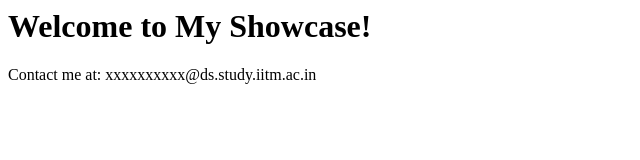
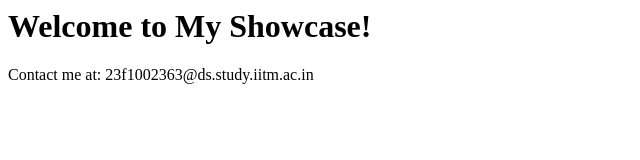
Before and after one commit to bsc-iitm/TDS_W2_git, a plain HTML site: page index.html in a window 1280 px wide. Shown: the full height of the page, 0-640 px from the left. Drawn offline with Linux system fonts and the light colour scheme.

Commit message:
Update index.html

```diff
--- a/index.html
+++ b/index.html
@@ -4,6 +4,6 @@
 </head>
 <body>
   <h1>Welcome to My Showcase!</h1>
-  <p>Contact me at: <!--email_off-->xxxxxxxxxx@ds.study.iitm.ac.in<!--/email_off--></p>
+  <p>Contact me at: <!--email_off-->23f1002363@ds.study.iitm.ac.in<!--/email_off--></p>
 </body>
 </html>
```
